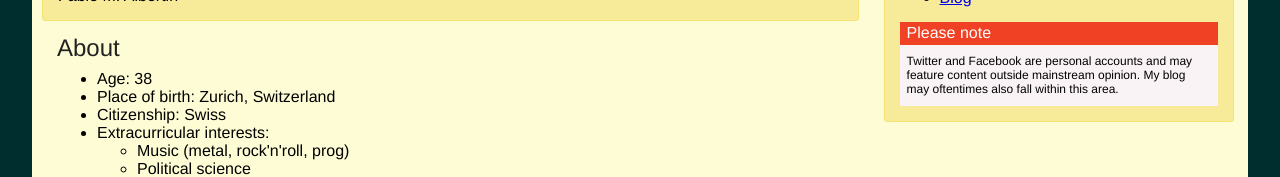
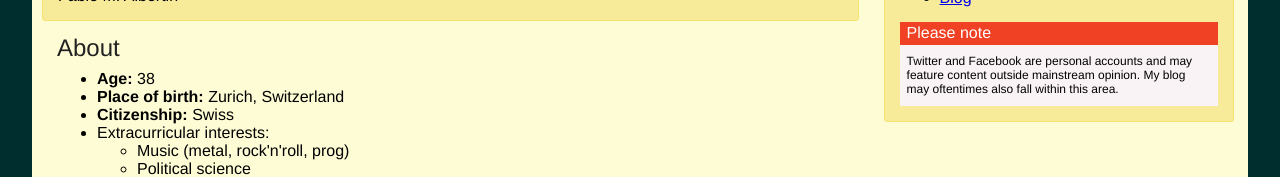
Before and after one commit to sengeezer/helvetic-dev, a React (Create React App) app: page / in a window 1280 px wide. Shown: the part 228-405 px from the top of the page. Built offline with nearby package versions, Linux system fonts and the light colour scheme.

Commit message:
Resolved ESlint issues and started improvements to About

```diff
--- a/src/components/About.js
+++ b/src/components/About.js
@@ -7,16 +7,13 @@ const About = () => (
     <h2>{bio.title}</h2>
     <ul>
       <li>
-        Age:&nbsp;
-        {bio.age}
+        <strong>Age:</strong> {bio.age}
       </li>
       <li>
-        Place of birth:&nbsp;
-        {bio.pob}
+        <strong>Place of birth:</strong> {bio.pob}
       </li>
       <li>
-        Citizenship:&nbsp;
-        {bio.nationality}
+        <strong>Citizenship:</strong> {bio.nationality}
       </li>
       <li>
         Extracurricular interests:
```
Also changed, not shown: package.json (+0 -8 lines), 2 other files (tests, documents, lock files or other folders).
